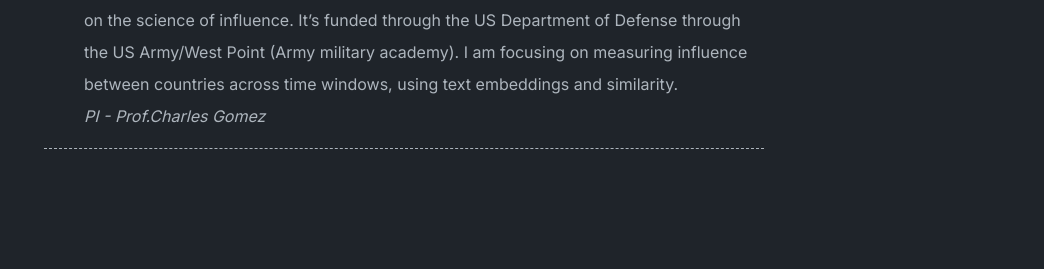
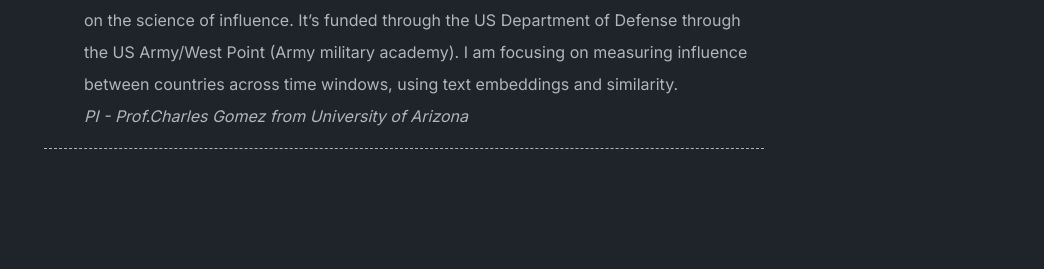
Before and after one commit to yeaeunkwon/yeaeunkwon.github.io, a Jekyll site: the page built from index.md, in a window 1280 px wide. Shown: the part 1308-1577 px from the top of the page, without its empty margins (236-1280 px from the left). Built offline with Jekyll 4.4.1, drawn with Linux system fonts in a browser that asks for light colours.

Commit message:
Update home.yml

```diff
--- a/_data/home.yml
+++ b/_data/home.yml
@@ -21,4 +21,4 @@ ongoing_projects:
   - title: "Peitho Project - International Influence in Science "
     url: false
     author: The goal of the grant is to study international influence in science and what is researched on the science of influence. It’s funded through the US Department of Defense through the US Army/West Point (Army military academy). I am focusing on measuring influence between countries across time windows, using text embeddings and similarity.
-    publisher: <i>PI - Prof.Charles Gomez</i>
+    publisher: <i>PI - Prof.Charles Gomez from University of Arizona</i>
```
